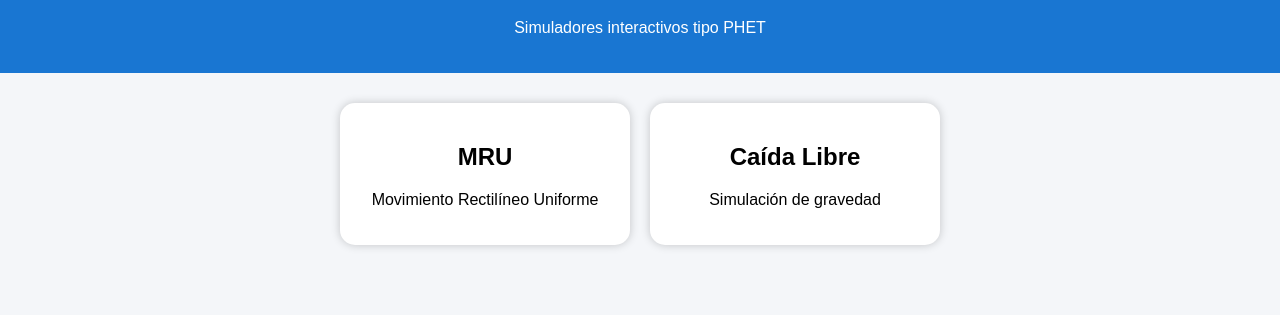
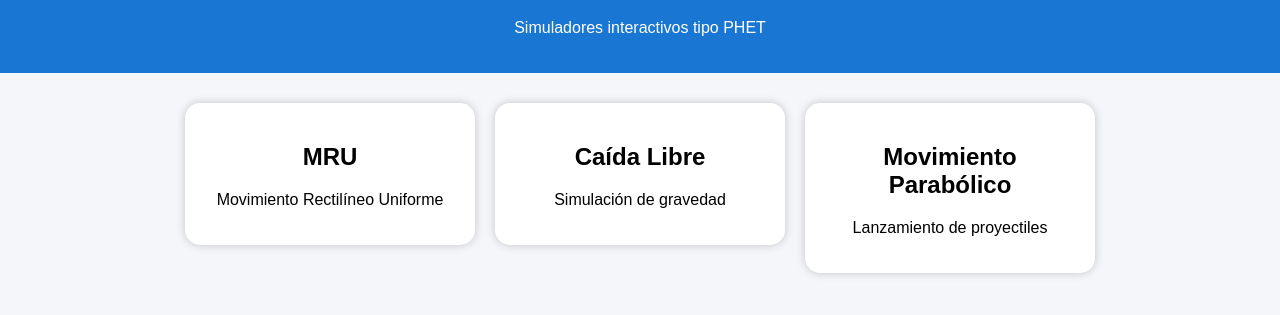
Before and after one commit to valeria-Ospina/Laboratorio-de-Fisica-1---Interactivo, a plain HTML site: page index.html in a window 1280 px wide. Shown: the part 81-396 px from the top of the page. Drawn offline with Linux system fonts and the light colour scheme.

Commit message:
Add link and content for Movimiento Parabólico section

```diff
--- a/index.html
+++ b/index.html
@@ -72,6 +72,15 @@ color:black;
 </div>
 </a>
 
+<a href="parabolico.html">
+<div class="card">
+<h2>Movimiento Parabólico</h2>
+<p>Lanzamiento de proyectiles</p>
+</div>
+</a>
+
+
+
 </div>
 
 </body>
```
